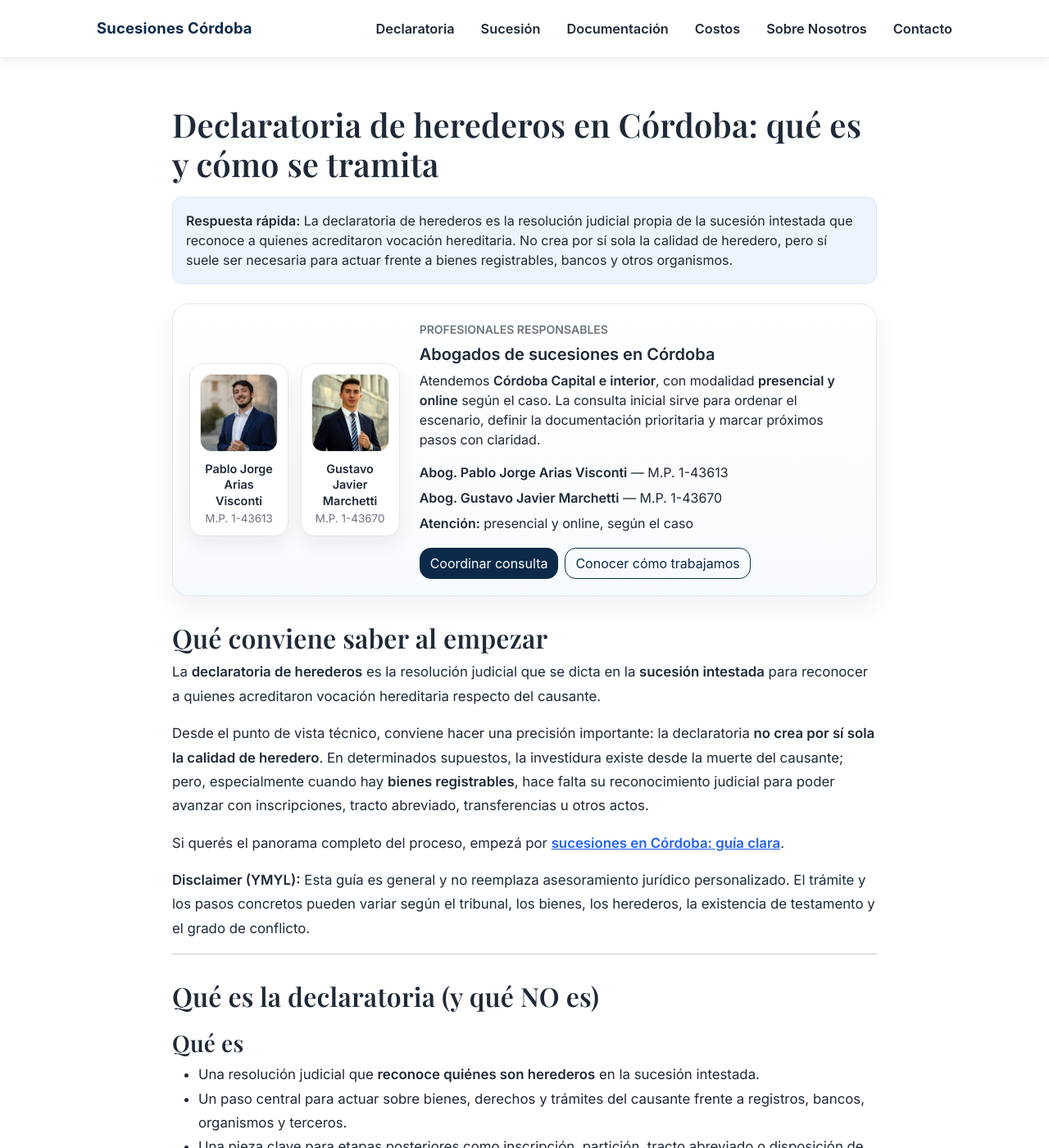
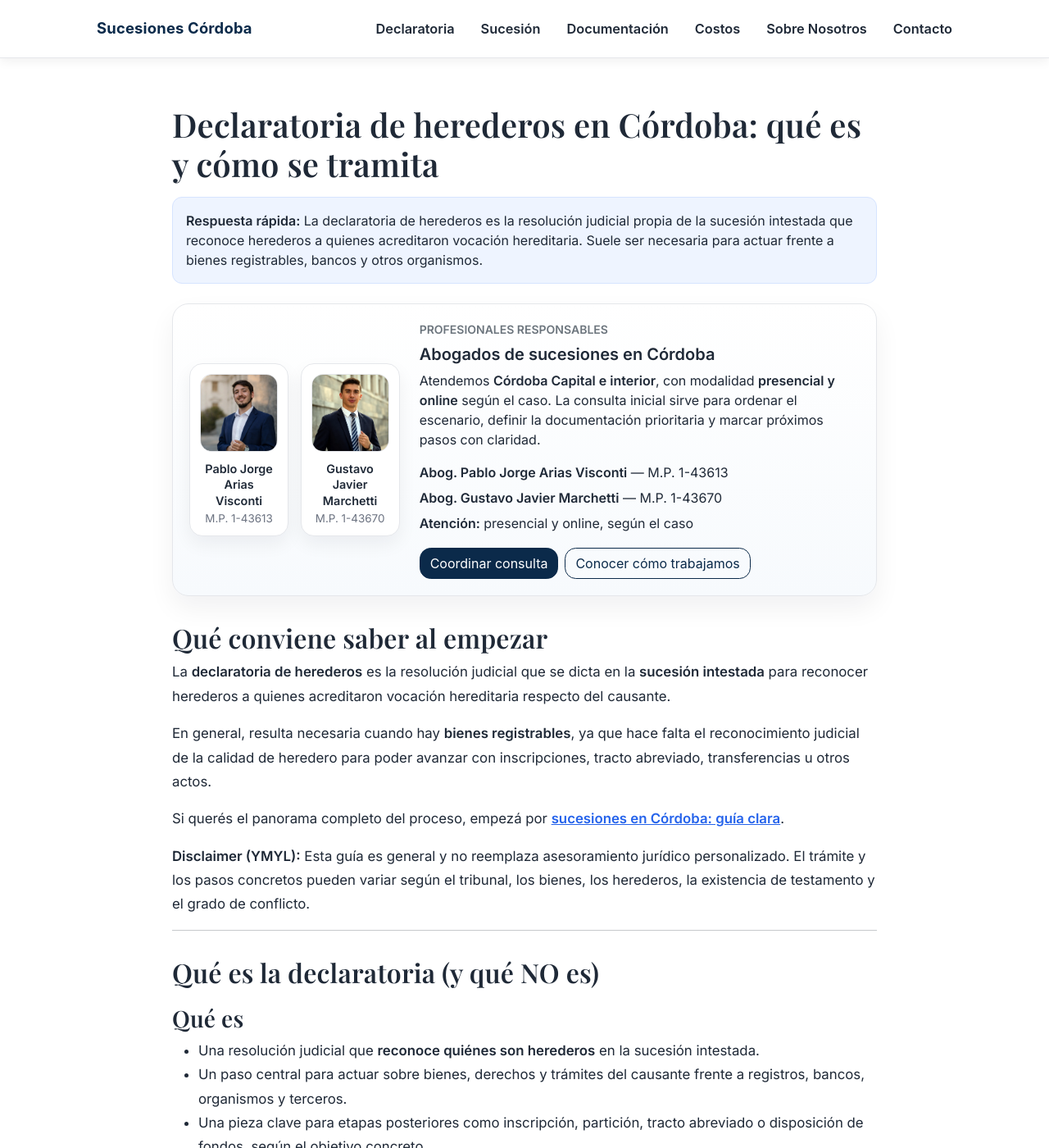
Before and after one commit to Elitedomainsx/sucesionescordoba, a Jekyll site: the page built from declaratoria-de-herederos-cordoba.md, in a window 1280 px wide and 1400 px high. Shown: the whole window at 82% size. Built offline with Jekyll 4.4.1, drawn with Linux system fonts in a browser that asks for light colours.

Commit message:
Update declaratoria-de-herederos-cordoba.md

```diff
--- a/declaratoria-de-herederos-cordoba.md
+++ b/declaratoria-de-herederos-cordoba.md
@@ -3,7 +3,7 @@ layout: article
 title: "Declaratoria de herederos en Córdoba: requisitos y pasos"
 h1: "Declaratoria de herederos en Córdoba: qué es y cómo se tramita"
 description: "Qué es la declaratoria, cómo se tramita y qué documentación suele pedirse. Diferencias entre Córdoba Capital e interior."
-quick: "La declaratoria de herederos es la resolución judicial propia de la sucesión intestada que reconoce a quienes acreditaron vocación hereditaria. No crea por sí sola la calidad de heredero, pero sí suele ser necesaria para actuar frente a bienes registrables, bancos y otros organismos."
+quick: "La declaratoria de herederos es la resolución judicial propia de la sucesión intestada que reconoce herederos a quienes acreditaron vocación hereditaria. Suele ser necesaria para actuar frente a bienes registrables, bancos y otros organismos."
 faq:
   - q: "¿La declaratoria transfiere automáticamente los bienes?"
     a: "No. La declaratoria reconoce judicialmente a los herederos, pero después pueden ser necesarias gestiones posteriores sobre bienes: inscripción, tracto abreviado, partición, transferencias, oficios a bancos u otros trámites, según el caso."
@@ -18,9 +18,9 @@ faq:
 ---
 
 ## Qué conviene saber al empezar
-La **declaratoria de herederos** es la resolución judicial que se dicta en la **sucesión intestada** para reconocer a quienes acreditaron vocación hereditaria respecto del causante.
+La **declaratoria de herederos** es la resolución judicial que se dicta en la **sucesión intestada** para reconocer herederos a quienes acreditaron vocación hereditaria respecto del causante.
 
-Desde el punto de vista técnico, conviene hacer una precisión importante: la declaratoria **no crea por sí sola la calidad de heredero**. En determinados supuestos, la investidura existe desde la muerte del causante; pero, especialmente cuando hay **bienes registrables**, hace falta su reconocimiento judicial para poder avanzar con inscripciones, tracto abreviado, transferencias u otros actos.
+En general, resulta necesaria cuando hay **bienes registrables**, ya que hace falta el reconocimiento judicial de la calidad de heredero para poder avanzar con inscripciones, tracto abreviado, transferencias u otros actos.
 
 Si querés el panorama completo del proceso, empezá por **[sucesiones en Córdoba: guía clara](/sucesiones-cordoba/)**.
 
```
